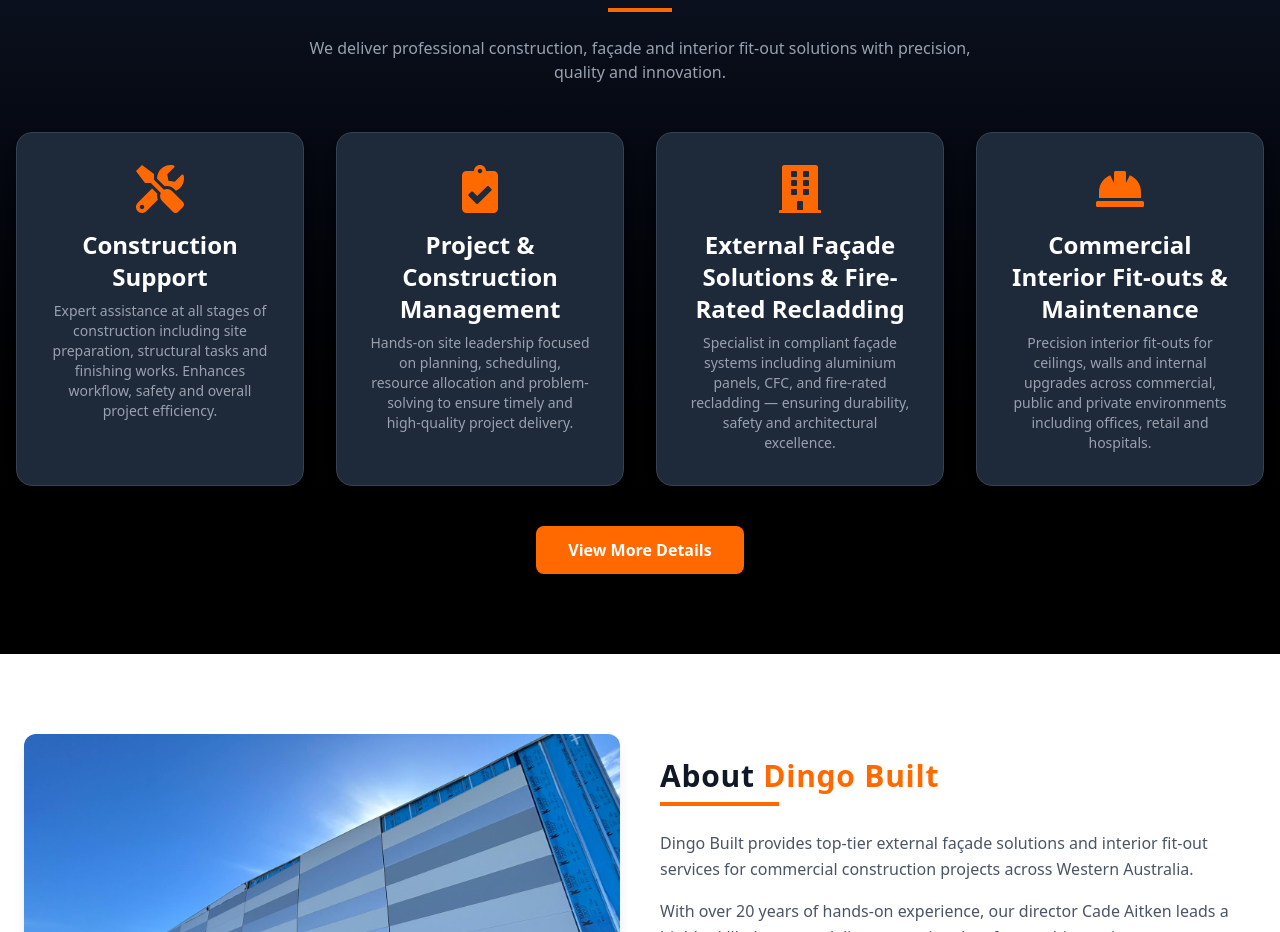
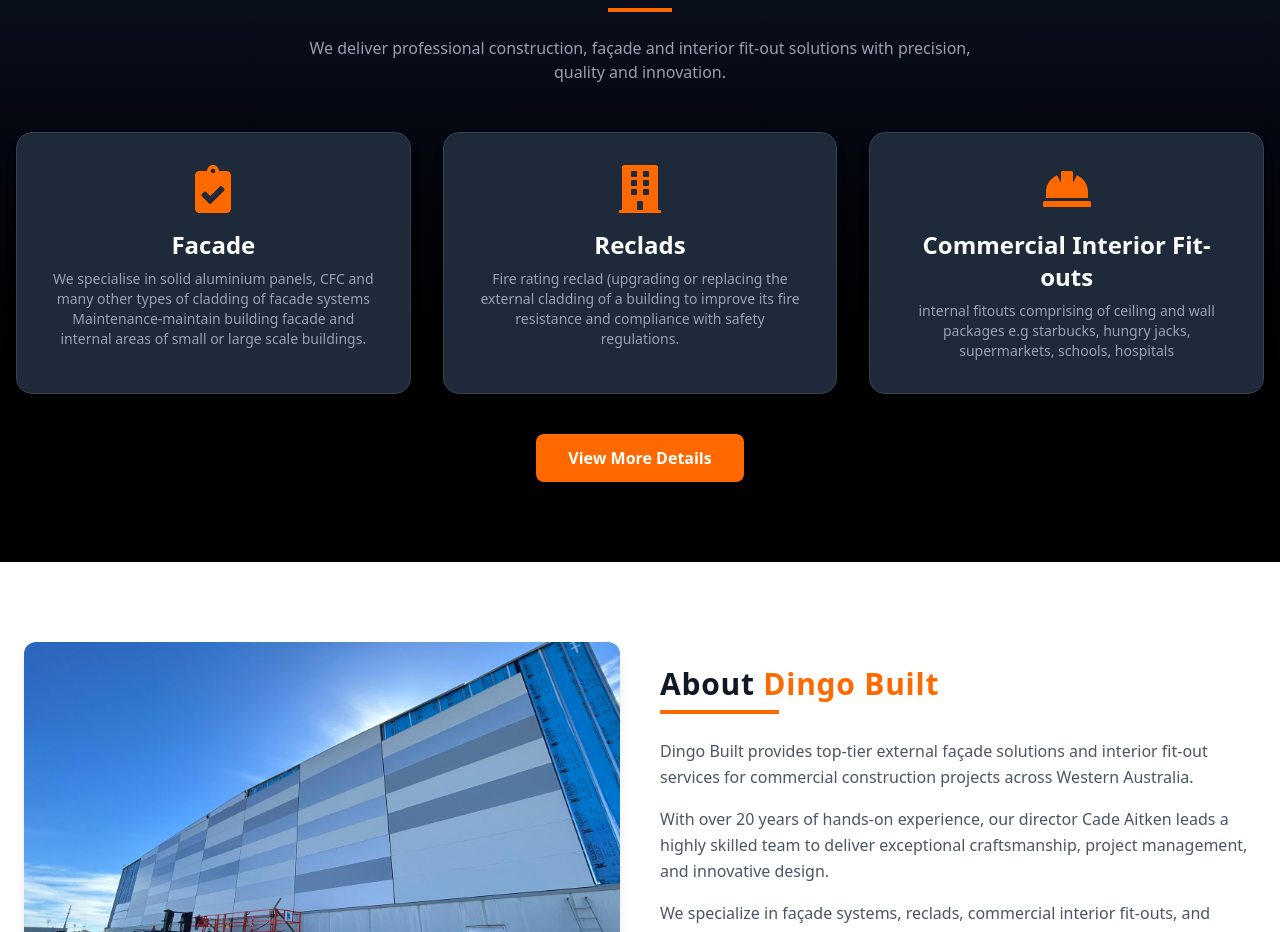
Before and after one commit to MuhammadHasnainahmed/Architectural-website, a React (Vite) app: page / in a window 1280 px wide. Shown: the part 960-1892 px from the top of the page. Built offline with nearby package versions, Linux system fonts and the light colour scheme.

Commit message:
chore(content): update and refine page content for clarity and consistency

```diff
--- a/src/Component/Servicedetails.jsx
+++ b/src/Component/Servicedetails.jsx
@@ -3,29 +3,25 @@
 
 function Servicedetails() {
   const services = [
-        {
-          icon: <FaTools className="text-orange-500 text-5xl mb-4" />,
-          title: "Construction Support",
-          desc: "Expert assistance at all stages of construction including site preparation, structural tasks and finishing works. Enhances workflow, safety and overall project efficiency.",
-        },
+
     {
       icon: <FaClipboardCheck className="text-orange-500 text-5xl mb-4" />,
-          title: "Project & Construction Management",
-          desc: "Hands-on site leadership focused on planning, scheduling, resource allocation and problem-solving to ensure timely and high-quality project delivery.",
+      title: "Facade ",
+      desc: "We specialise in solid aluminium panels, CFC and many other types of cladding of facade systems Maintenance-maintain building facade and internal areas of small or large scale buildings.",
     },
     {
       icon: <FaBuilding className="text-orange-500 text-5xl mb-4" />,
-          title: "External Façade Solutions & Fire-Rated Recladding",
-          desc: "Specialist in compliant façade systems including aluminium panels, CFC, and fire-rated recladding — ensuring durability, safety and architectural excellence.",
+      title: "Reclads",
+      desc: "Fire rating reclad (upgrading or replacing the external cladding of a building to improve its fire resistance and compliance with safety regulations.",
     },
     {
       icon: <FaHardHat className="text-orange-500 text-5xl mb-4" />,
-          title: "Commercial Interior Fit-outs & Maintenance",
-          desc: "Precision interior fit-outs for ceilings, walls and internal upgrades across commercial, public and private environments including offices, retail and hospitals.",
+      title: "Commercial Interior Fit-outs",
+      desc: "internal fitouts comprising of ceiling and wall packages e.g starbucks, hungry jacks, supermarkets, schools, hospitals",
     },
   ];
   return (
-    <div className="max-w-7xl mx-auto grid grid-cols-1 sm:grid-cols-2 lg:grid-cols-4 gap-8 px-4">
+    <div className="max-w-7xl mx-auto grid grid-cols-1 sm:grid-cols-2 lg:grid-cols-3 gap-8 px-4">
       {services.map((service, index) => (
         <div
           key={index}
```
Lines whose indentation alone changed are shown as unchanged.
